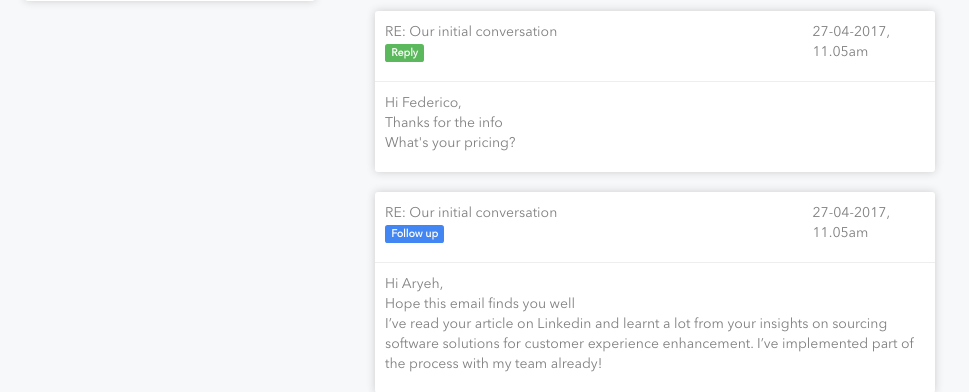
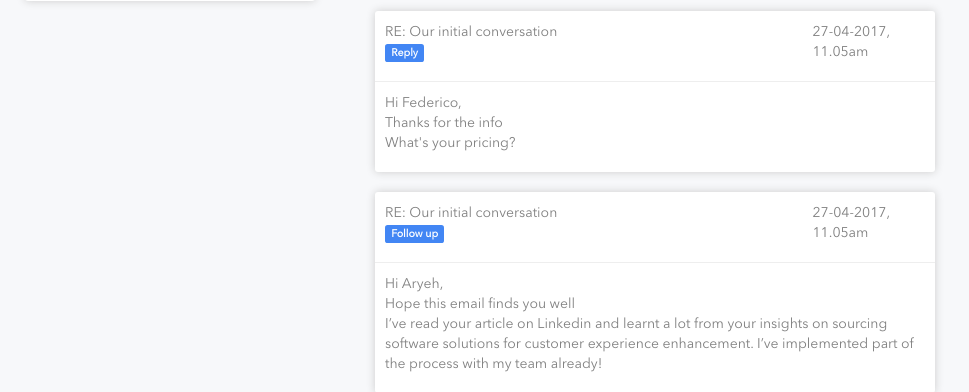
Before and after one commit to federiconitidi/leadgen-example, a Flask app: page /new in a window 1280 px wide. Shown: the part 428-820 px from the top of the page, without its empty margins (5-974 px from the left). Run offline with Flask 2, Linux system fonts and the light colour scheme; some libraries are stand-ins or nearby versions.

```diff
--- a/src/templates/home_new.html
+++ b/src/templates/home_new.html
@@ -113,7 +113,7 @@
                <div class="row">
                   <div class="col-xs-9">
                      <div style="padding:10px">
-                        <p style="color:grey">RE: Our initial conversation<br><span class="label label-success" >Reply</span></p>
+                        <p style="color:grey">RE: Our initial conversation<br><span class="label label-success" style="background-color:rgb(66, 134, 244)">Reply</span></p>
                      </div>
                   </div>
                   <div class="col-xs-3"  style="padding:10px">
```
